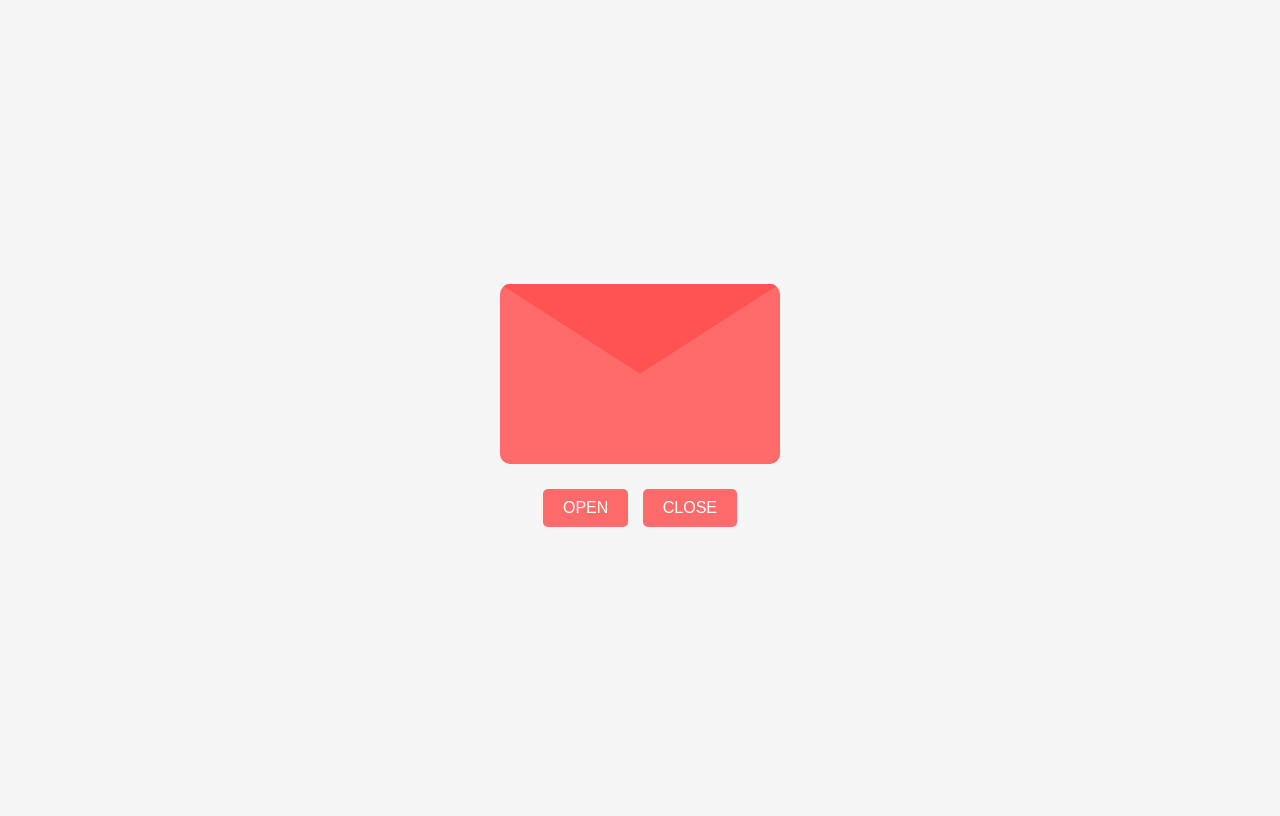
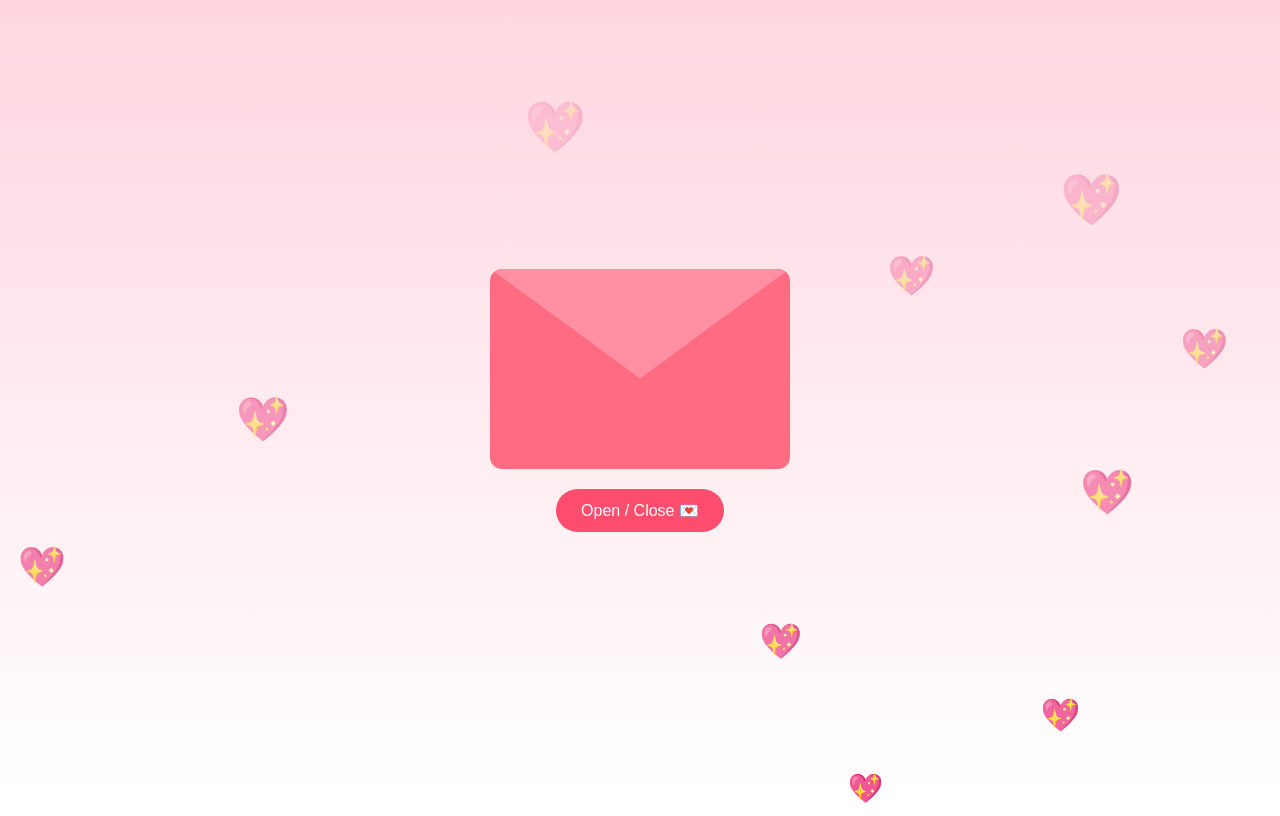
Before and after one commit to ay7231669-ship-it/Love-letter, a plain HTML site: page index.html in a window 1280 px wide. Drawn offline with Linux system fonts and the light colour scheme.

Commit message:
Update index.html

```diff
--- a/index.html
+++ b/index.html
@@ -1,41 +1,154 @@
 <!DOCTYPE html>
 <html lang="en">
 <head>
-  <meta charset="UTF-8" />
-  <meta name="viewport" content="width=device-width, initial-scale=1.0">
-  <title>Love Letter</title>
-  <link rel="stylesheet" href="style.css">
+<meta charset="UTF-8">
+<meta name="viewport" content="width=device-width, initial-scale=1.0">
+<title>Love Letter 💖</title>
+
+<style>
+* {
+  box-sizing: border-box;
+  font-family: "Arial", sans-serif;
+}
+
+body {
+  margin: 0;
+  background: linear-gradient(#ffd6e0, #fff);
+  display: flex;
+  justify-content: center;
+  align-items: center;
+  min-height: 100vh;
+  overflow: hidden;
+}
+
+/* Floating Hearts */
+.heart {
+  position: fixed;
+  bottom: -20px;
+  font-size: 20px;
+  animation: floatUp 6s linear forwards;
+  opacity: 0.8;
+}
+
+@keyframes floatUp {
+  0% { transform: translateY(0) scale(1); opacity: 1; }
+  100% { transform: translateY(-110vh) scale(1.8); opacity: 0; }
+}
+
+/* Envelope */
+.container {
+  text-align: center;
+  z-index: 10;
+}
+
+.envelope {
+  position: relative;
+  width: 300px;
+  height: 200px;
+  background: #ff6b81;
+  border-radius: 12px;
+  overflow: hidden;
+}
+
+/* Flap */
+.flap {
+  position: absolute;
+  top: 0;
+  width: 100%;
+  height: 100%;
+  background: #ff8fa3;
+  clip-path: polygon(0 0, 50% 55%, 100% 0);
+  transform-origin: top;
+  transition: transform 0.7s ease;
+  z-index: 3;
+}
+
+/* Letter */
+.letter {
+  position: absolute;
+  width: 90%;
+  height: 90%;
+  background: white;
+  left: 5%;
+  top: 100%;
+  padding: 15px;
+  border-radius: 10px;
+  transition: top 0.7s ease;
+  z-index: 2;
+}
+
+.letter h2 {
+  margin: 5px 0;
+  color: #ff4d6d;
+}
+
+.letter p {
+  font-size: 14px;
+  line-height: 1.5;
+}
+
+/* Open state */
+.envelope.open .letter {
+  top: 5%;
+}
+
+.envelope.open .flap {
+  transform: rotateX(180deg);
+}
+
+/* Button */
+button {
+  margin-top: 20px;
+  padding: 12px 25px;
+  font-size: 16px;
+  border: none;
+  border-radius: 25px;
+  background: #ff4d6d;
+  color: white;
+}
+</style>
 </head>
+
 <body>
 
 <div class="container">
   <div class="envelope" id="envelope">
+    <div class="flap"></div>
+
     <div class="letter">
-      <p>Dear crush, 💌</p>
+      <h2>Harshu 💖</h2>
       <p>
-        You are so beautiful
-        that every time I see you,
-        my world stops.
+        Happy New Year, my baby ✨<br><br>
+        Every moment with you is magic.
+        You are my smile, my peace, and my forever.
+        I promise to love you more with every sunrise
+        and every heartbeat. 💕<br><br>
+        Always yours 🤍
       </p>
     </div>
-    <div class="front"></div>
-    <div class="top"></div>
   </div>
 
-  <div class="buttons">
-    <button onclick="openLetter()">OPEN</button>
-    <button onclick="closeLetter()">CLOSE</button>
-  </div>
+  <button onclick="toggleLetter()">Open / Close 💌</button>
 </div>
 
 <script>
-  function openLetter() {
-    document.getElementById("envelope").classList.add("open");
-  }
+function toggleLetter() {
+  document.getElementById("envelope").classList.toggle("open");
+}
 
-  function closeLetter() {
-    document.getElementById("envelope").classList.remove("open");
-  }
+/* Floating hearts generator */
+setInterval(() => {
+  const heart = document.createElement("div");
+  heart.className = "heart";
+  heart.innerHTML = "💖";
+  heart.style.left = Math.random() * 100 + "vw";
+  heart.style.fontSize = (16 + Math.random() * 20) + "px";
+  document.body.appendChild(heart);
+
+  setTimeout(() => {
+    heart.remove();
+  }, 6000);
+}, 500);
 </script>
 
 </body>
```
